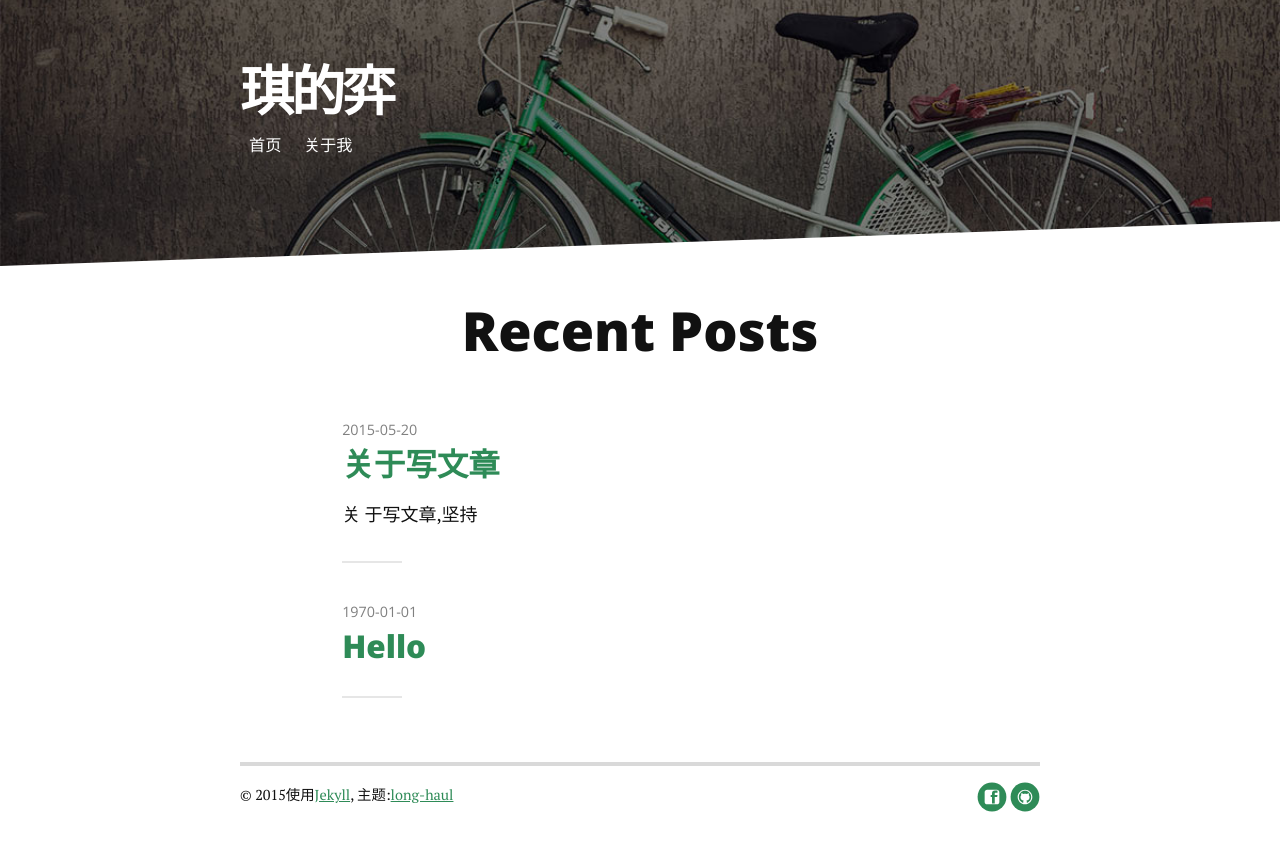
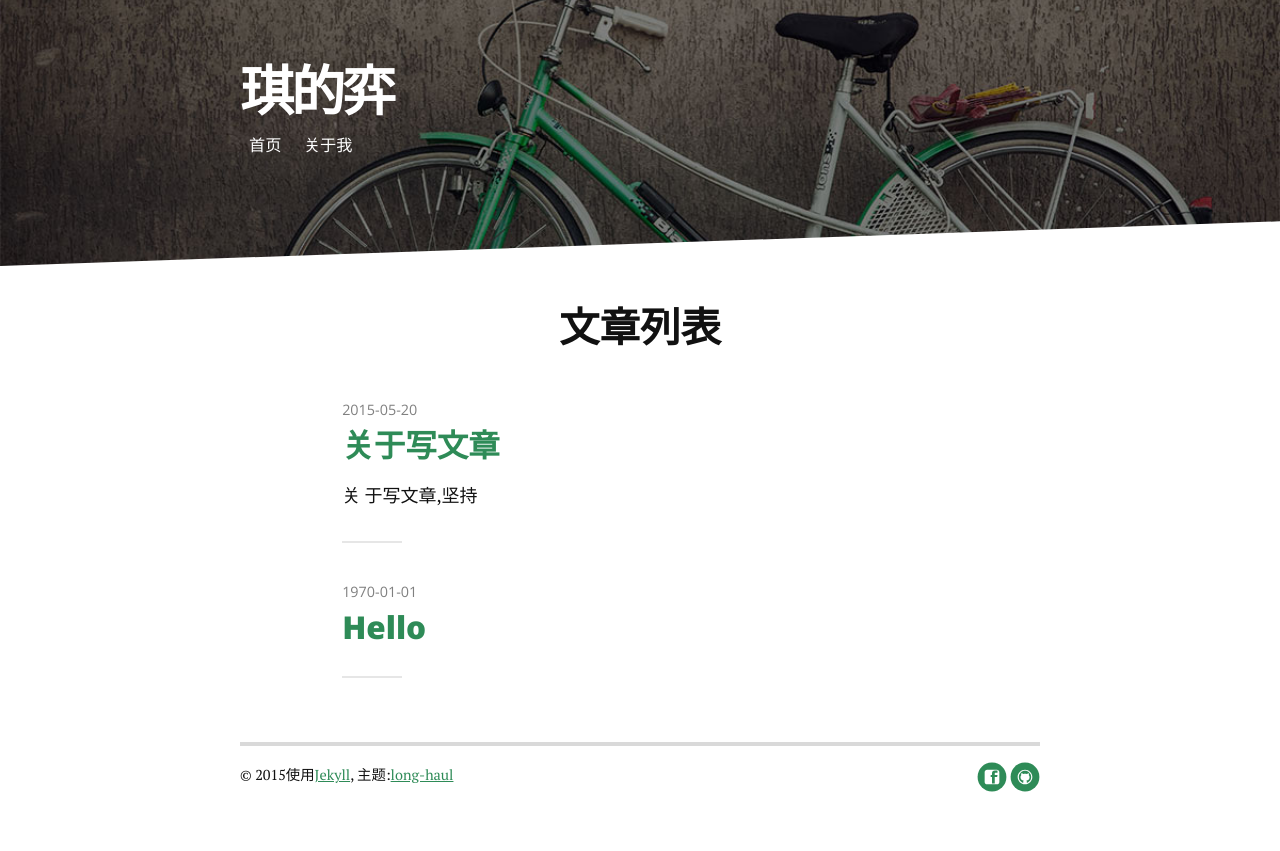
Before and after one commit to weijingqi/weijingqi.github.io, a Jekyll site: the page built from index.html, in a window 1280 px wide. Shown: the top 851 px of the page. Built offline with Jekyll 4.4.1, drawn with Linux system fonts in a browser that asks for light colours; nearby versions of some CDN libraries; Markdown is read by kramdown in place of the engine named in the settings; the list of posts is cut into pages by our own code.

```diff
--- a/index.html
+++ b/index.html
@@ -3,7 +3,7 @@
 ---
 
 <div class="home" id="home">
-  <h1 class="pageTitle">Recent Posts</h1>
+  <h2 class="pageTitle">文章列表</h2>
   <ul class="posts noList">
     {% for post in paginator.posts %}
       <li>
```
